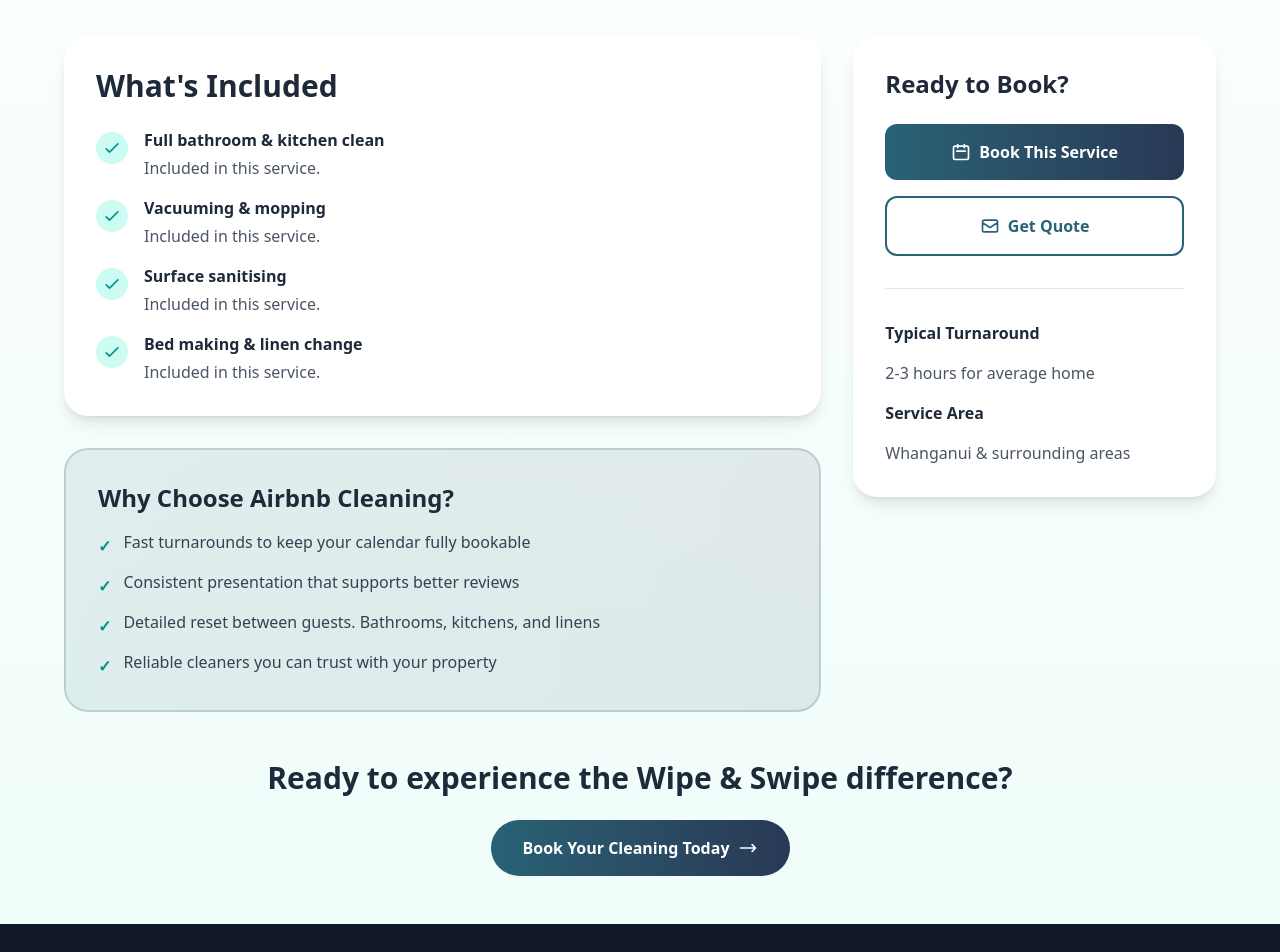
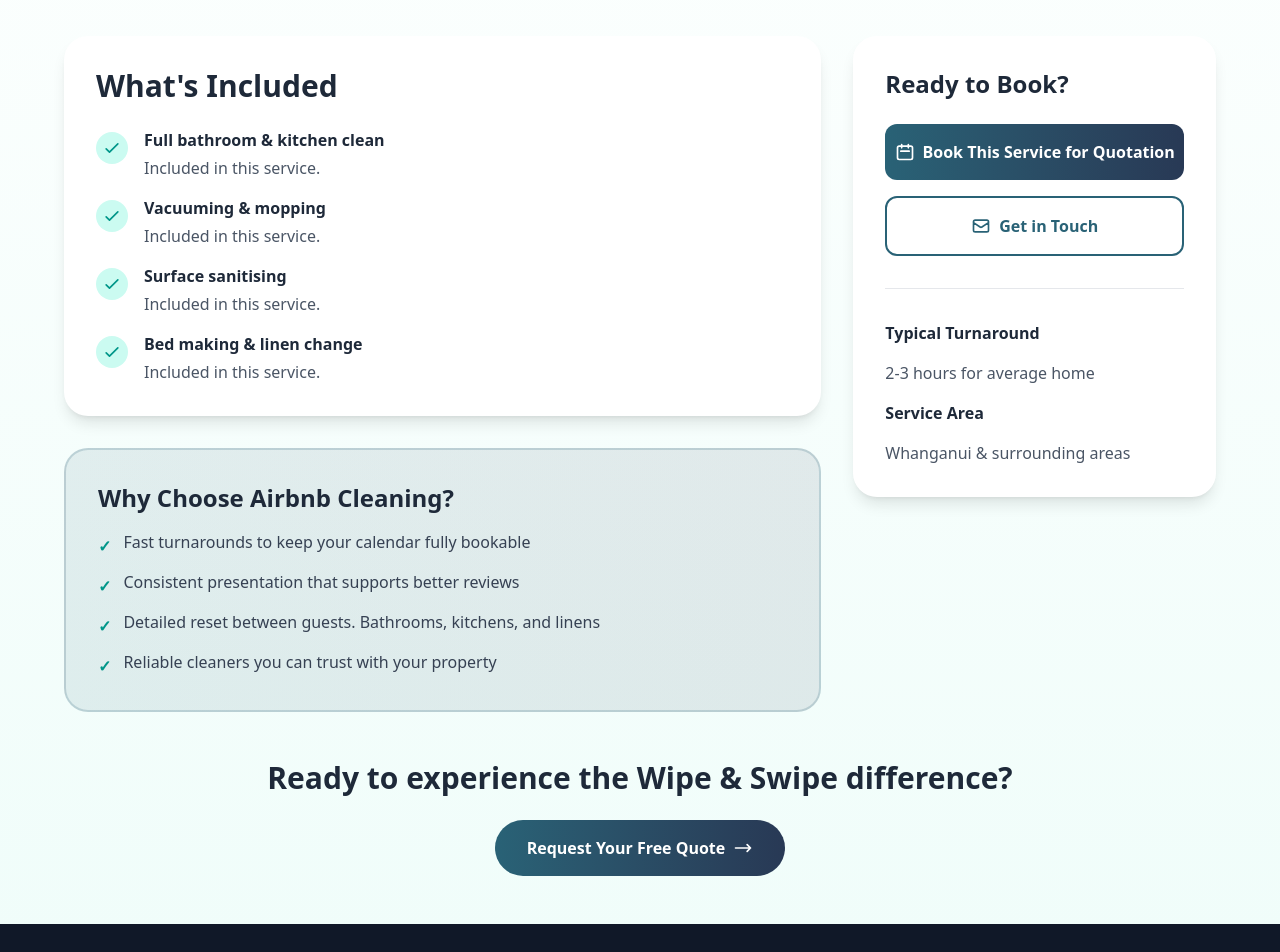
Before and after one commit to sheyneee/wipe-and-swipe, a Next.js app: page /services/airbnb in a window 1280 px wide. Shown: the part 420-1372 px from the top of the page. Built offline with nearby package versions, Linux system fonts and the light colour scheme; a web font is replaced by a local one.

Commit message:
fix the get quote for this service to pass the data to book-now

```diff
--- a/app/(site)/about-us/page.tsx
+++ b/app/(site)/about-us/page.tsx
@@ -205,7 +205,7 @@ export default function AboutPage() {
             href="/book-now"
             className="inline-flex items-center gap-2 px-8 py-4 bg-gradient-to-r from-[color:var(--color-brand-primary)] to-[color:var(--color-brand-accent)] text-white font-semibold rounded-full hover:shadow-lg hover:shadow-[color:var(--color-brand-primary)]/30 transition-all duration-300 hover:-translate-y-0.5"
           >
-            Book Your Cleaning Today
+            Book Your Free Quote Today
             <svg className="w-5 h-5" fill="none" stroke="currentColor" viewBox="0 0 24 24">
               <path
                 strokeLinecap="round"
--- a/app/(site)/book-now/page.tsx
+++ b/app/(site)/book-now/page.tsx
@@ -1,23 +1,38 @@
 import Link from "next/link";
 import BookingForm from "@/components/booking/BookingForm";
 
-export default function BookNowPage() {
+type BookNowPageProps = {
+  searchParams: Promise<{
+    service?: string;
+  }>;
+};
+
+export default async function BookNowPage({ searchParams }: BookNowPageProps) {
+  const params = await searchParams;
+  const initialService = params.service ?? "";
+
   return (
     <section className="pt-24 pb-12 px-6">
       <div className="max-w-2xl mx-auto">
-        <Link href="/" className="mb-6 inline-flex items-center gap-2 text-brand-primary hover:text-brand-secondary transition-colors">
+        <Link
+          href="/"
+          className="mb-6 inline-flex items-center gap-2 text-brand-primary hover:text-brand-secondary transition-colors"
+        >
           ← Back to Home
         </Link>
 
         <div className="mb-8">
-          <h1 className="font-display text-4xl md:text-5xl font-bold text-gray-800 mb-4">Book Your Cleaning Service</h1>
+          <h1 className="font-display text-4xl md:text-5xl font-bold text-gray-800 mb-4">
+            Request Free Cleaning Quote
+          </h1>
           <p className="text-gray-600 text-lg">
-            Fill out the form below to schedule your cleaning appointment. We’ll confirm your booking within 24 hours.
+            Fill out the form below to request a free quote.
+            We’ll review your details and contact you to confirm the service.
           </p>
         </div>
 
         <div className="bg-white rounded-3xl p-8 md:p-10 shadow-xl">
-          <BookingForm />
+          <BookingForm initialService={initialService} />
         </div>
       </div>
     </section>
--- a/app/(site)/services/[value]/page.tsx
+++ b/app/(site)/services/[value]/page.tsx
@@ -90,13 +90,15 @@ export default async function ServiceDetailPage({ params }: PageProps) {
 
             <div className="space-y-4">
             <Link
-                href={`/booking?service=${encodeURIComponent(service.value)}`}
-                className="w-full py-4 bg-gradient-to-r from-[color:var(--brand-primary,#296276)] to-[color:var(--brand-accent,#283955)] text-white font-semibold rounded-xl hover:shadow-lg hover:shadow-[color:rgba(41,98,118,0.30)] transition-all duration-300 hover:-translate-y-0.5 flex items-center justify-center gap-2"
+              href={`/book-now?service=${encodeURIComponent(service.value)}`}
+              className="w-full py-4 bg-gradient-to-r from-[color:var(--brand-primary,#296276)] to-[color:var(--brand-accent,#283955)]
+              text-white font-semibold rounded-xl hover:shadow-lg hover:shadow-[color:rgba(41,98,118,0.30)]
+              transition-all duration-300 hover:-translate-y-0.5 flex items-center justify-center gap-2"
             >
               <svg className="w-5 h-5" fill="none" stroke="currentColor" viewBox="0 0 24 24">
                 <path strokeLinecap="round" strokeLinejoin="round" strokeWidth="2" d="M8 7V3m8 4V3m-9 8h10M5 21h14a2 2 0 002-2V7a2 2 0 00-2-2H5a2 2 0 00-2 2v12a2 2 0 002 2z" />
               </svg>
-                Book This Service
+               Book This Service for Quotation
             </Link>
 
               <Link
@@ -106,7 +108,7 @@ export default async function ServiceDetailPage({ params }: PageProps) {
                 <svg className="w-5 h-5" fill="none" stroke="currentColor" viewBox="0 0 24 24">
                   <path strokeLinecap="round" strokeLinejoin="round" strokeWidth="2" d="M3 8l7.89 5.26a2 2 0 002.22 0L21 8M5 19h14a2 2 0 002-2V7a2 2 0 00-2-2H5a2 2 0 00-2 2v10a2 2 0 002 2z" />
                 </svg>
-                Get Quote
+                Get in Touch
               </Link>
             </div>
 
@@ -125,10 +127,10 @@ export default async function ServiceDetailPage({ params }: PageProps) {
           <h3 className="text-3xl font-bold text-gray-800 mb-6">Ready to experience the Wipe &amp; Swipe difference?</h3>
 
         <Link
-            href={`/booking?service=${encodeURIComponent(service.value)}`}
+          href={`/book-now?service=${encodeURIComponent(service.value)}`}
           className="inline-flex items-center gap-2 px-8 py-4 bg-gradient-to-r from-[color:var(--brand-primary,#296276)] to-[color:var(--brand-accent,#283955)] text-white font-semibold rounded-full hover:shadow-lg hover:shadow-[color:rgba(41,98,118,0.30)] transition-all duration-300 hover:-translate-y-0.5"
         >
-            Book Your Cleaning Today
+          Request Your Free Quote
           <svg className="w-5 h-5" fill="none" stroke="currentColor" viewBox="0 0 24 24">
             <path strokeLinecap="round" strokeLinejoin="round" strokeWidth="2" d="M17 8l4 4m0 0l-4 4m4-4H3" />
           </svg>
--- a/components/booking/BookingForm.tsx
+++ b/components/booking/BookingForm.tsx
@@ -1,6 +1,6 @@
 "use client";
 
-import { useState } from "react";
+import { useEffect, useState } from "react";
 import { SERVICES } from "@/lib/data/services";
 import Link from "next/link";
 
@@ -14,6 +14,10 @@ type FormState = {
   preferredDate: string;
   preferredTime: string;
   specialRequests?: string;
+};
+
+type BookingFormProps = {
+  initialService?: string;
 };
 
 function formatLocalDate(date: Date) {
@@ -53,7 +57,7 @@ function isDateWithinNextYear(dateString: string) {
   return selected >= today && selected <= oneYearFromToday;
 }
 
-export default function BookingForm() {
+export default function BookingForm({ initialService = "" }: BookingFormProps) {
   const [form, setForm] = useState<FormState>({
     fullName: "",
     email: "",
@@ -70,6 +74,29 @@ export default function BookingForm() {
   const [success, setSuccess] = useState(false);
   const [errorMsg, setErrorMsg] = useState<string>("");
   const { min, max } = getDateLimits();
+
+  useEffect(() => {
+    if (!initialService) return;
+
+    const matchedService = SERVICES.find((s) => s.value === initialService);
+
+    if (matchedService) {
+      setForm((prev) => ({
+        ...prev,
+        serviceType: matchedService.value,
+        otherServiceType: "",
+      }));
+      return;
+    }
+
+    if (initialService.trim()) {
+      setForm((prev) => ({
+        ...prev,
+        serviceType: "others",
+        otherServiceType: initialService,
+      }));
+    }
+  }, [initialService]);
 
   const onChange = (
     e: React.ChangeEvent<HTMLInputElement | HTMLTextAreaElement | HTMLSelectElement>
@@ -155,9 +182,9 @@ export default function BookingForm() {
           </svg>
         </div>
 
-        <h3 className="text-2xl font-bold text-gray-800 mb-2">Booking Submitted!</h3>
+        <h3 className="text-2xl font-bold text-gray-800 mb-2">Quote Request Submitted!</h3>
         <p className="text-gray-600 mb-4">
-          Thank you for booking with Wipe &amp; Swipe. We’ll contact you to confirm the details.
+          Thank you for contacting Wipe &amp; Swipe. We’ll review your request and get back to you with a quote.
         </p>
 
         <Link
@@ -358,7 +385,7 @@ export default function BookingForm() {
           disabled={loading}
           className="w-full py-4 bg-gradient-to-r from-brand-primary to-brand-accent text-white font-semibold rounded-xl hover:shadow-lg hover:shadow-brand-primary/30 transition-all duration-300 hover:-translate-y-0.5 flex items-center justify-center gap-2 disabled:opacity-70 disabled:hover:translate-y-0"
         >
-          <span>{loading ? "Submitting..." : "Book For A Free Quote"}</span>
+          <span>{loading ? "Submitting..." : "Request a Free Quote"}</span>
           <svg className="w-5 h-5" fill="none" stroke="currentColor" viewBox="0 0 24 24">
             <path strokeLinecap="round" strokeLinejoin="round" strokeWidth="2" d="M14 5l7 7m0 0l-7 7m7-7H3" />
           </svg>
--- a/components/home/Hero.tsx
+++ b/components/home/Hero.tsx
@@ -5,7 +5,7 @@ export default function Hero() {
   return (
     <section
       id="home"
-      className="relative min-h-screen flex items-start justify-center pt-24 overflow-hidden"
+      className="relative min-h-screen flex items-start justify-center pt-36 overflow-hidden"
     >
       {/* Background image */}
       <div
--- a/components/services/ServicesCta.tsx
+++ b/components/services/ServicesCta.tsx
@@ -4,7 +4,7 @@ export default function ServicesCta({
   title,
   subtitle,
   primaryHref = "/book-now",
-  primaryLabel = "Book Now",
+  primaryLabel = "Book For A Free Quote",
   secondaryHref = "/contact",
   secondaryLabel = "Get in Touch",
 }: {
```
Lines whose indentation alone changed are shown as unchanged.
